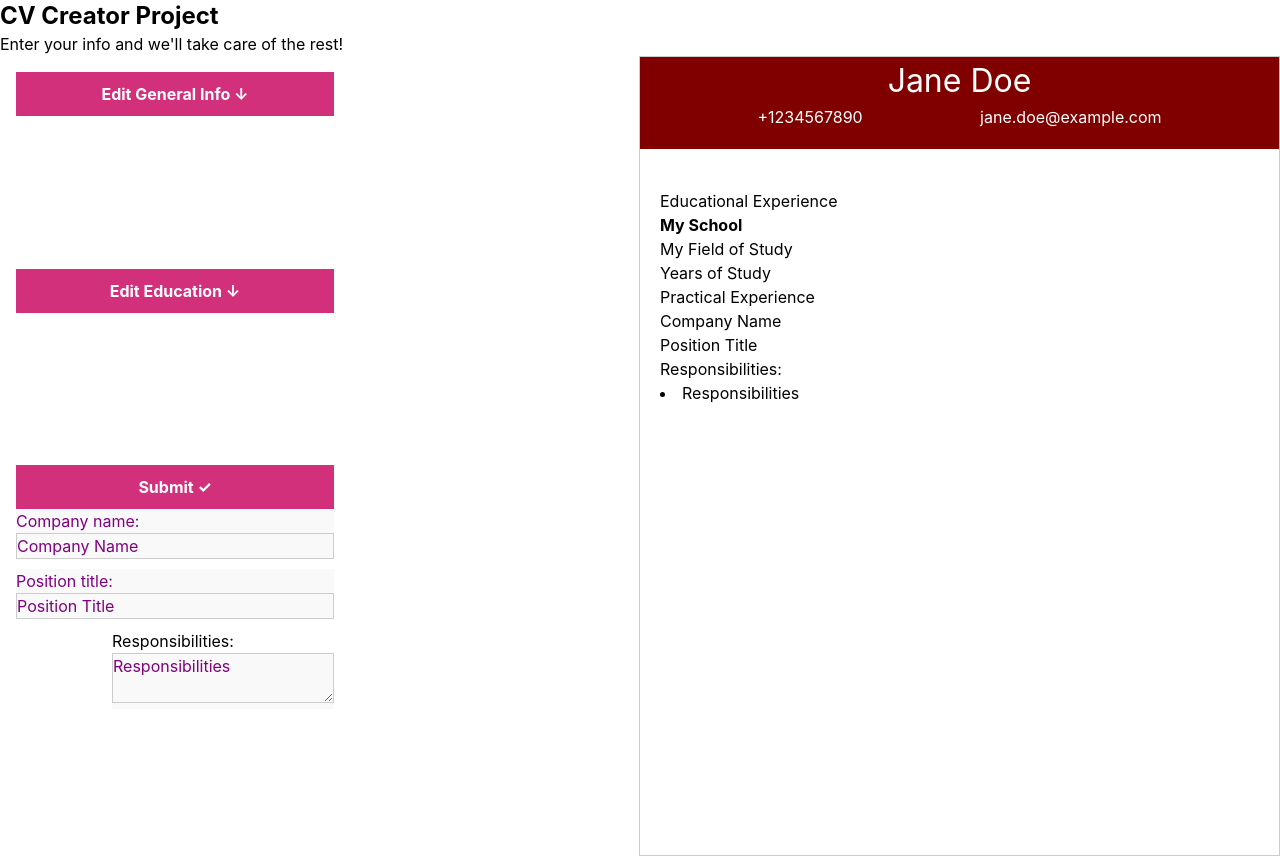
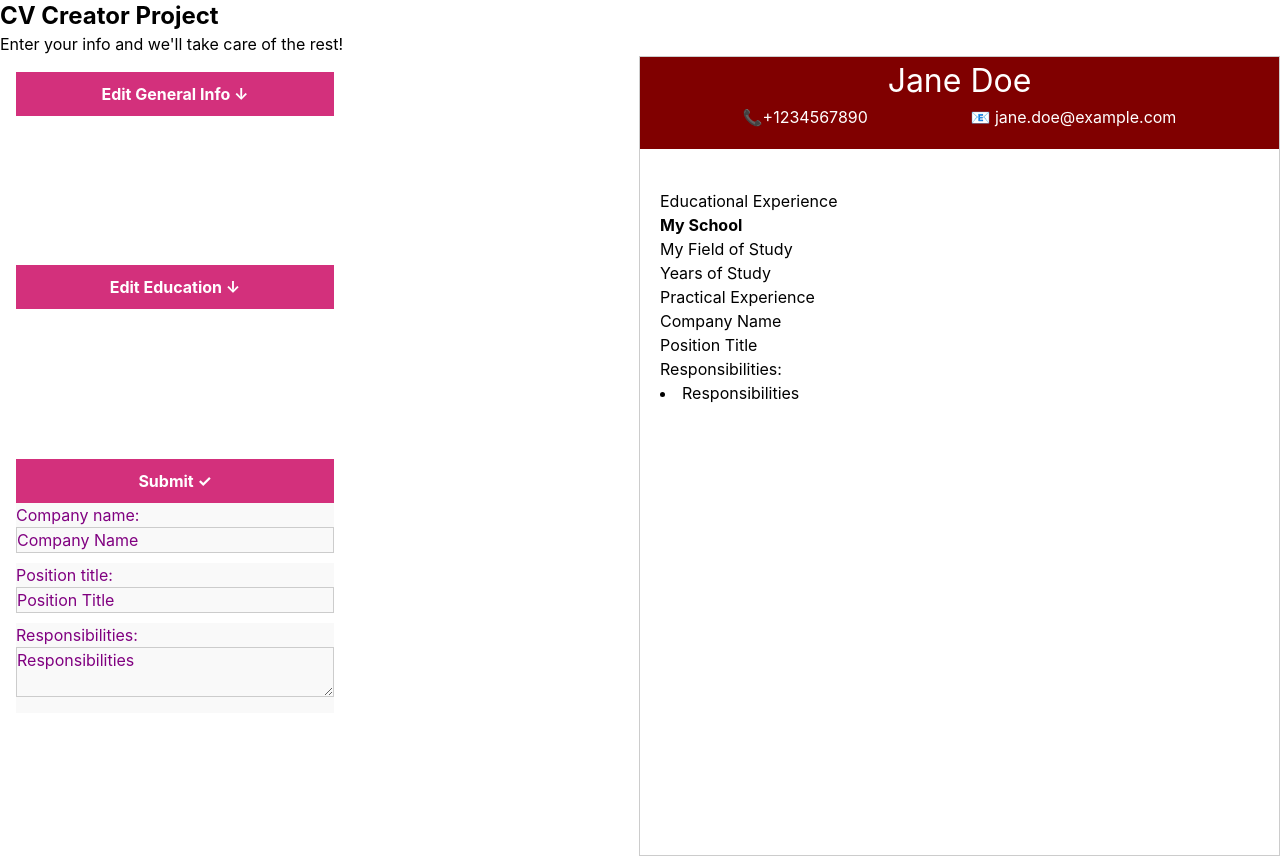
Before and after one commit to pinkx-xlink/react-cv-generator, a React (Vite) app: page / in a window 1280 px wide. Both pictures are taken after a click on the button "Edit Work Experience ↓". Built offline with nearby package versions, Linux system fonts and the light colour scheme.

Commit message:
Make the "Responsibilities" textarea full-width, and add phone and email emojis to header

```diff
--- a/src/components/Info.jsx
+++ b/src/components/Info.jsx
@@ -222,16 +222,19 @@ export default function Info() {
                   />
                 </label>
               </div>
+
+              <div className="input__container">
                 <label>
                   Responsibilities:{" "}
                   <div className="input__container">
                     <textarea
-                    className="textarea"
+                      className="w-full"
                       value={responsibilities}
                       onChange={handleResponsibilitiesChange}
                     />
                   </div>
                 </label>
+              </div>
             </>
           )}
         </div>
@@ -242,7 +245,7 @@ export default function Info() {
         <div className="cv-header">
           <h2 className="cv-header__title">{fullName}</h2>
           <span className="cv-header__contact w-full">
-            <p>{phoneNumber}</p> <p>{email}</p>
+            <p>📞{phoneNumber}</p> <p>📧 {email}</p>
           </span>
         </div>
 
```
Lines whose indentation alone changed are shown as unchanged.
